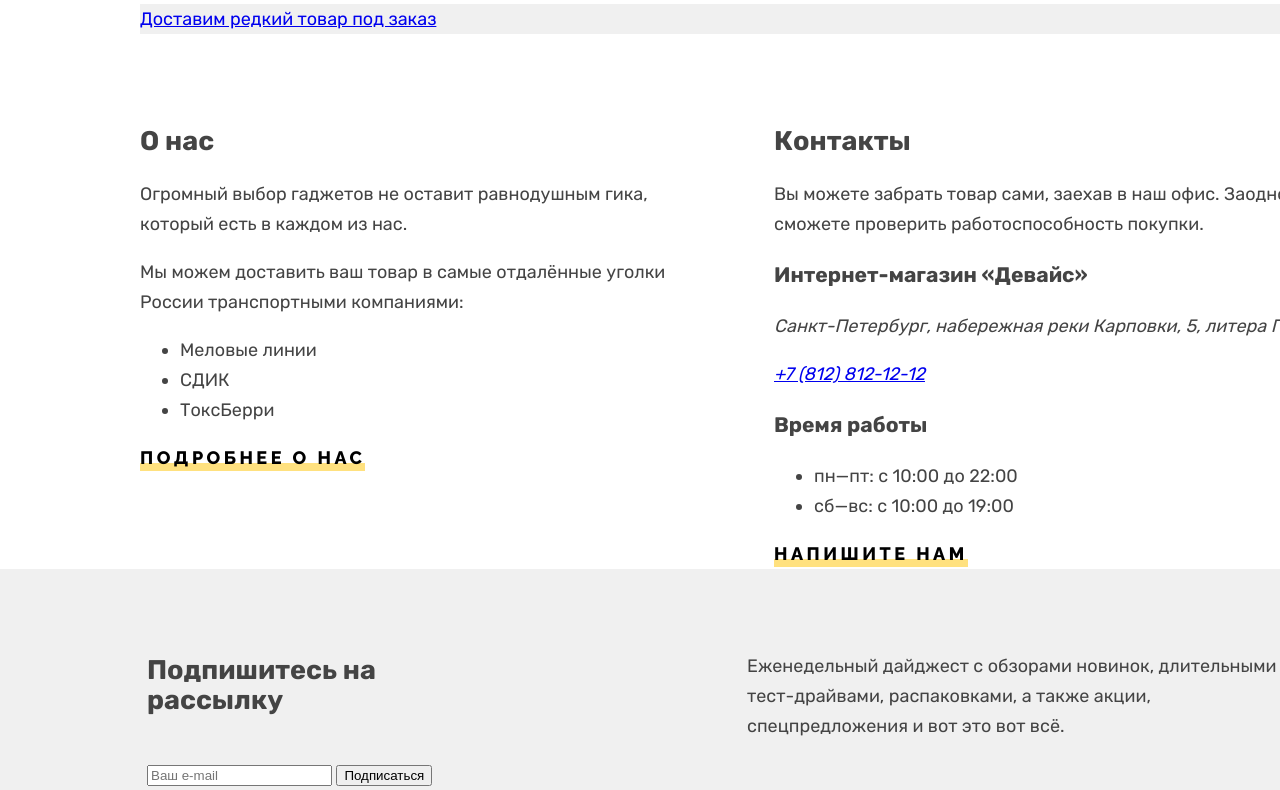
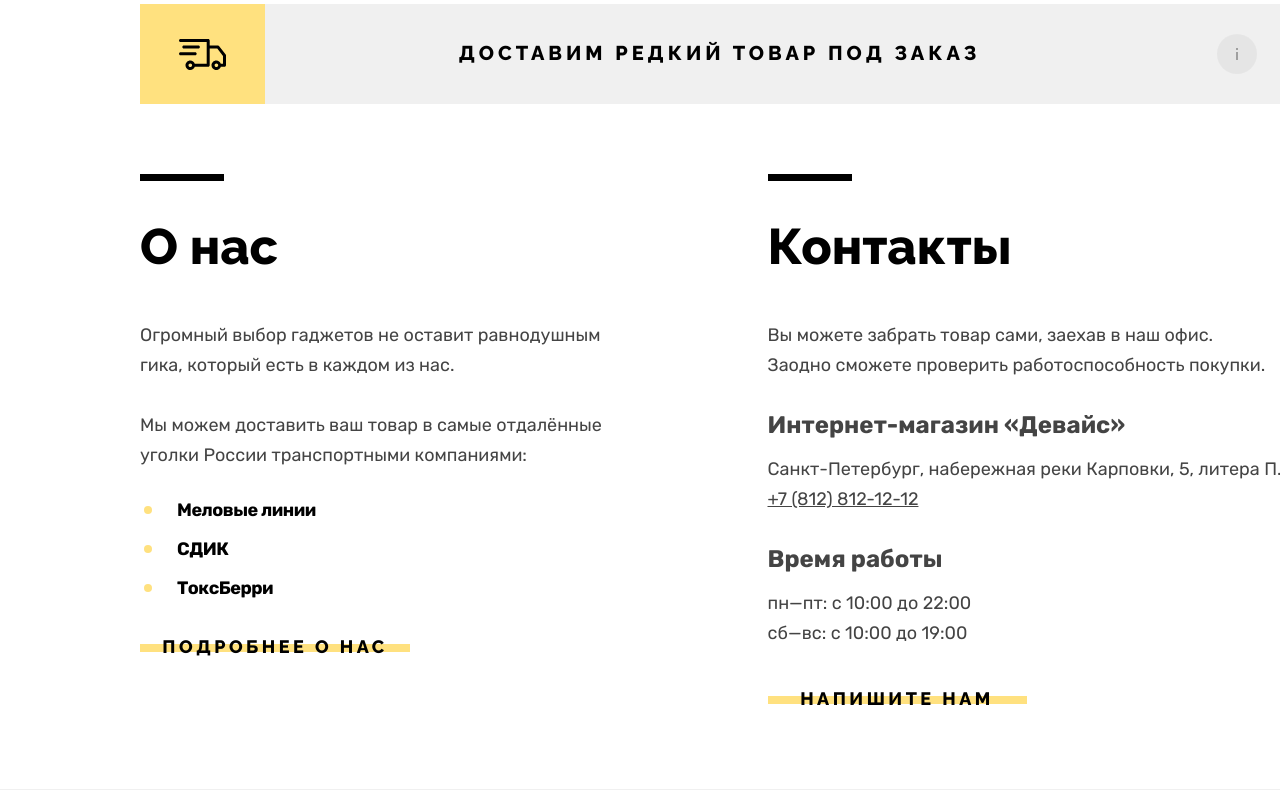
Before and after one commit to VictoriaKhramkova/device, a plain HTML site: page index.html in a window 1280 px wide. Shown: the part 1600-2390 px from the top of the page. Drawn offline with Linux system fonts and the light colour scheme.

Commit message:
Add files via upload

```diff
--- a/index.html
+++ b/index.html
@@ -136,7 +136,7 @@
             <p class="slider-item-number">01</p>
             <img class="stock-image" src="images/index/slider-drone.png" width="560" height="560"
               alt="Квадрокоптер, оснащенный лазером.">
-            <h3 class="slider-item-title">Порхает как бабочка, жалит как пчела!</h3>
+            <h3 class="main-title slider-item-title">Порхает как бабочка, жалит как пчела!</h3>
             <p class="slider-item-description">Этот обычный, на первый взгляд, квадрокоптер оснащен мощным
               лазером, замаскированным под стандартную камеру.</p>
             <a class="main-page-button slider-description-button" href="#">Подробнее</a>
@@ -172,7 +172,7 @@
             <p class="slider-item-number">02</p>
             <img class="stock-image" src="images/index/slider-fitness-bracelets.png" width="560" height="560"
               alt="Фитнес-браслет.">
-            <h3 class="slider-item-title">Худеем правильно!</h3>
+            <h3 class="main-title slider-item-title">Худеем правильно!</h3>
             <p class="slider-item-description">Мотивирующие фитнес-браслеты помогут найти в себе силы не пропускать
               занятия и соблюдать диету.</p>
             <a class="main-page-button slider-description-button" href="#">Подробнее</a>
@@ -204,7 +204,7 @@
             <p class="slider-item-number">03</p>
             <img class="stock-image" src="images/index/slider-selfie-stick.png" width="560" height="560"
               alt="Палка для селфи.">
-            <h3 class="slider-item-title">Делай селфи, как Бен Стиллер!</h3>
+            <h3 class="main-title slider-item-title">Делай селфи, как Бен Стиллер!</h3>
             <p class="slider-item-description">Самая длинная палка для селфи доступна в нашем магазине.
               Восемь (Восемь, Карл!) метров длиной и весом всего 5 кг.</p>
             <a class="main-page-button slider-description-button" href="#">Подробнее</a>
@@ -302,7 +302,7 @@
           <ul class="advantages-description-list">
             <li class="advantages-description-item advantages-description-current">
               <div class="advantages-description-wrapper">
-                <h3 class="advantages-title">Доставка</h3>
+                <h3 class="main-title advantages-title">Доставка</h3>
                 <p class="advantages-description">Мы с удовольствием доставим ваш товар прямо к&nbsp;вашему подъезду
                   совершенно бесплатно! Ведь мы&nbsp;неплохо заработаем, поднимая его на ваш этаж.</p>
               </div>
@@ -310,7 +310,7 @@
             </li>
             <li class="advantages-description-item advantages-description-hidden">
               <div class="advantages-description-wrapper">
-                <h3 class="advantages-title">Гарантия</h3>
+                <h3 class="main-title advantages-title">Гарантия</h3>
                 <p class="advantages-description">Если из-за возгорания купленного у нас товара у вас сгорит дом —
                   не переживайте, мы выдадим вам новый. Товар, не дом, конечно же.</p>
               </div>
@@ -318,7 +318,7 @@
             </li>
             <li class="advantages-description-item advantages-description-hidden">
               <div class="advantages-description-wrapper">
-                <h3 class="advantages-title">Кредит</h3>
+                <h3 class="main-title advantages-title">Кредит</h3>
                 <p class="advantages-description">Залезть в долговую яму стало проще! Кредитные консультанты
                   подберут для вас наиболее выгодные условия кредита. Выгодные для банка, разумеется.</p>
               </div>
@@ -329,12 +329,14 @@
       </section>
       <section class="delivery">
         <a class="delivery-box" href="#">
+          <div class="delivery-truck-image"></div>
           <p class="delivery-description">Доставим редкий товар под заказ</p>
+          <div class="delivery-info"></div>
         </a>
       </section>
       <div class="wrapper-about-contacts">
         <section class="about">
-          <h2 class="about-title">О нас</h2>
+          <h2 class="main-title about-title">О нас</h2>
           <p class="about-description">Огромный выбор гаджетов не оставит равнодушным гика, который есть в
             каждом из нас.</p>
           <p class="about-description">Мы можем доставить ваш товар в самые отдалённые уголки России
@@ -344,10 +346,10 @@
             <li class="company-item">СДИК</li>
             <li class="company-item">ТоксБерри</li>
           </ul>
-          <a class="main-page-button" href="#">Подробнее о нас</a>
+          <a class="main-page-button about-link" href="#">Подробнее о нас</a>
         </section>
         <section class="contacts">
-          <h2 class="contacts-title">Контакты</h2>
+          <h2 class="main-title contacts-title">Контакты</h2>
           <p class="contacts-description">Вы можете забрать товар сами, заехав в наш офис. Заодно сможете
             проверить работоспособность покупки.</p>
           <h3 class="contacts-subtitle">Интернет-магазин «Девайс»</h3>
@@ -360,12 +362,12 @@
             <li class="contacts-schedule-item">пн—пт: с 10:00 до 22:00</li>
             <li class="contacts-schedule-item">сб—вс: с 10:00 до 19:00</li>
           </ul>
-          <a class="main-page-button" href="#">Напишите нам</a>
+          <a class="main-page-button contacts-link" href="#">Напишите нам</a>
         </section>
       </div>
       <section class="subscribe">
         <div class="subscribe-wrapper">
-          <h2 class="subscribe-title">Подпишитесь на рассылку</h2>
+          <h2 class="main-title subscribe-title">Подпишитесь на рассылку</h2>
           <p class="subscribe-description">Еженедельный дайджест с обзорами новинок, длительными
             тест-драйвами, распаковками, а также акции, спецпредложения и вот это вот всё.</p>
         </div>
@@ -374,7 +376,7 @@
             <label class="subscribe-label">
               <input class="subscribe-field" type="email" placeholder="Ваш e-mail">
             </label>
-            <button class="button button-subscribe" type="submit">Подписаться</button>
+            <button class="button-subscribe" type="submit">Подписаться</button>
           </form>
           <span class="subscribe-comment">Это бесплатно</span>
         </div>
--- a/styles/style.css
+++ b/styles/style.css
@@ -62,7 +62,7 @@ img {
   overflow: hidden;
 }
 
-/*header*/
+/* header */
 .main-header {
   position: relative;
   width: 1160px;
@@ -310,13 +310,13 @@ img {
   text-decoration: none;
 }
 
-/*main*/
+/* main */
 
 .main-catalog {
   flex-grow: 1;
 }
 
-/*Слайдер*/
+/* Слайдер */
 
 .promo-slider {
   position: relative;
@@ -384,18 +384,21 @@ img {
   background-image: url("../images/index/slider-arrow-right.svg");
 }
 
-.slider-item-title {
-  position: relative;
-  grid-column: 2/3;
-  grid-row: 1/2;
+.main-title {
   margin: 0;
-  margin-top: 122px;
-  margin-bottom: 23px;
   font-family: "Raleway", sans-serif;
   font-weight: 800;
   font-size: 50px;
   line-height: 50px;
   color: #000000;
+}
+
+.slider-item-title {
+  position: relative;
+  grid-column: 2/3;
+  grid-row: 1/2;
+  margin-top: 122px;
+  margin-bottom: 23px;
 }
 
 .slider-item-description {
@@ -496,7 +499,7 @@ img {
   font-size: 16px;
 }
 
-/*Блок с категориями товаров*/
+/* Блок с категориями товаров */
 
 .products {
   width: 1160px;
@@ -573,7 +576,7 @@ img {
   background-position: center center;
 }
 
-/*Услуги*/
+/* Услуги */
 
 .advantages {
   min-height: 289px;
@@ -647,15 +650,9 @@ img {
 }
 
 .advantages-title {
-  margin: 0;
   margin-top: -29px;
   margin-bottom: 34px;
   padding: 0;
-  font-family: "Raleway", sans-serif;
-  font-weight: 800;
-  font-size: 50px;
-  line-height: 50px;
-  color: #000000;
 }
 
 .advantages-description {
@@ -696,6 +693,8 @@ img {
   background-position: right center;
 }
 
+/* Товар под заказ */
+
 .delivery {
   width: 1160px;
   margin: 0 auto;
@@ -703,16 +702,177 @@ img {
   background-color: #f0f0f0;
 }
 
+.delivery-box {
+  display: flex;
+  font-family: "Raleway", sans-serif;
+  font-weight: 800;
+  font-size: 20px;
+  line-height: 23.48px;
+  color: #000000;
+  letter-spacing: 4px;
+  text-decoration: none;
+}
+
+.delivery-truck-image {
+  width: 125px;
+  height: 100px;
+  background-image: url("../images/index/delivery-truck.svg");
+  background-size: 47px 31px;
+  background-repeat: no-repeat;
+  background-position: center center;
+  background-color: #ffe17f;
+}
+
+.delivery-description {
+  flex-grow: 1;
+  align-self: center;
+  margin: 0;
+  text-align: center;
+  text-decoration: none;
+  text-transform: uppercase;
+}
+
+.delivery-info {
+  position: relative;
+  width: 40px;
+  height: 40px;
+  margin: auto 43px;
+  border-radius: 50%;
+  background-color: rgba(220, 220, 220, 0.5);
+}
+
+.delivery-info::after {
+  position: absolute;
+  top: 50%;
+  left: 50%;
+  transform: translate(-50%, -50%);
+  content: "";
+  width: 2px;
+  height: 12px;
+  background-image: url("../images/index/delivery-info.svg");
+  background-size: 2px 12px;
+  background-repeat: no-repeat;
+  opacity: 0.3;
+}
+
+/* О нас. Контакты */
+
 .wrapper-about-contacts {
   display: grid;
   grid-template-columns: 1fr 1fr;
-  column-gap: 108px;
+  column-gap: 95px;
   width: 1160px;
   margin: 0 auto;
+  margin-bottom: 72px;
 }
 
+.about-title,
+.contacts-title {
+  position: relative;
+  padding-top: 48px;
+  margin-bottom: 48px;
+}
+
+.about-title::before,
+.contacts-title::before {
+  position: absolute;
+  top: 0;
+  left: 0;
+  content: "";
+  width: 84px;
+  height: 7px;
+  background-color: #000000;
+}
+
+.about-description {
+  margin: 0;
+  margin-bottom: 30px;
+  padding-right: 25px;
+}
+
+.company-list {
+  margin: 0;
+  margin-bottom: 30px;
+  padding: 0;
+  list-style: none;
+  font-weight: 700;
+  line-height: 20px;
+  color: #000000;
+  letter-spacing: -0.5px;
+}
+
+.company-item {
+  position: relative;
+  padding-left: 37px;
+}
+
+.company-item:not(:last-child) {
+  margin-bottom: 19px;
+}
+
+.company-item::before {
+  position: absolute;
+  top: 50%;
+  transform: translateY(-50%);
+  left: 4px;
+  content: "";
+  width: 8px;
+  height: 8px;
+  border-radius: 50%;
+  background-color: #ffe17f;
+}
+
+.about-link {
+  display: block;
+  width: 270px;
+  padding: 8px 0;
+}
+
+.contacts-description {
+  margin: 0;
+  margin-bottom: 30px;
+  padding-right: 20px;
+}
+
+.contacts-subtitle {
+  margin: 0;
+  margin-bottom: 14px;
+  font-weight: 700;
+  font-size: 24px;
+}
+
+.contacts-address {
+  margin-bottom: 30px;
+}
+
+.address-description {
+  margin: 0;
+  font-style: normal;
+}
+
+.contacts-phone-link {
+  display: block;
+  font-style: normal;
+  color: #444444;
+}
+
+.contacts-schedule {
+  margin: 0;
+  margin-bottom: 32px;
+  padding: 0;
+  list-style: none;
+}
+
+.contacts-link {
+  display: block;
+  width: 259px;
+  padding: 8px 0;
+}
+
+/* Подпишитесь на рассылку */
+
 .subscribe {
-  padding: 64px 133px 56px 147px;
+  padding: 65px 141px 56px 141px;
   background-color: #f0f0f0;
 }
 
@@ -720,9 +880,75 @@ img {
   display: grid;
   grid-template-columns: 350px 560px;
   column-gap: 250px;
+  margin-bottom: 143px;
+  padding-left: 6px;
 }
 
-/*footer*/
+.subscribe-description {
+  margin: 0;
+  padding: 10px 32px 0 0;
+}
+
+.subscribe-form-wrapper {
+  display: flex;
+  justify-content: space-between;
+}
+
+.subscribe-form {
+  display: flex;
+  width: 810px;
+}
+
+.subscribe-label {
+  flex-grow: 1;
+}
+
+.subscribe-field {
+  width: 100%;
+  height: 57px;
+  padding: 11px 16px 14px;
+  font-family: inherit;
+  font-size: 18px;
+  line-height: 30px;
+  color: #444444;
+  background-color: transparent;
+  border: none;
+  border-bottom: 3px solid #c4c4c4;
+  box-sizing: border-box;
+}
+
+.button-subscribe {
+  width: 253px;
+  padding: 15px 18px;
+  font-family: "Raleway", sans-serif;
+  font-weight: 800;
+  font-size: 18px;
+  line-height: 21.13px;
+  letter-spacing: 3.5px;
+  text-transform: uppercase;
+  background-color: transparent;
+  border: 3px solid #c4c4c4;
+}
+
+.subscribe-comment {
+  position: relative;
+  display: block;
+  align-self: center;
+}
+
+.subscribe-comment::before {
+  position: absolute;
+  top: 6px;
+  left: -32px;
+  content: "";
+  width: 16px;
+  height: 17px;
+  background-image: url("../images/index/subscription-tick.svg");
+  background-size: 16px 17px;
+  background-repeat: no-repeat;
+}
+
+/* footer */
 
 .main-footer {
   padding: 62px 140px 61px;
```
